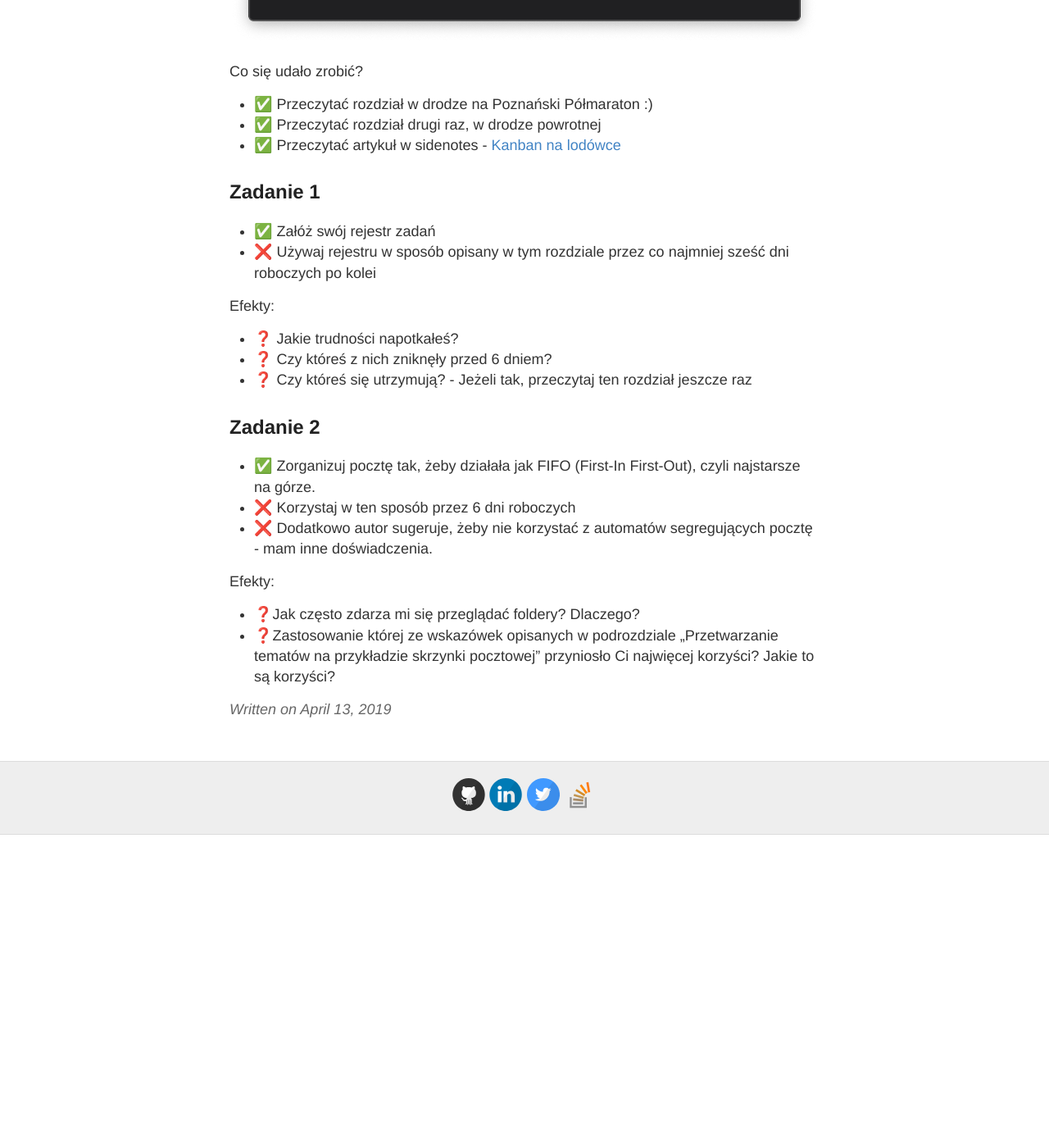
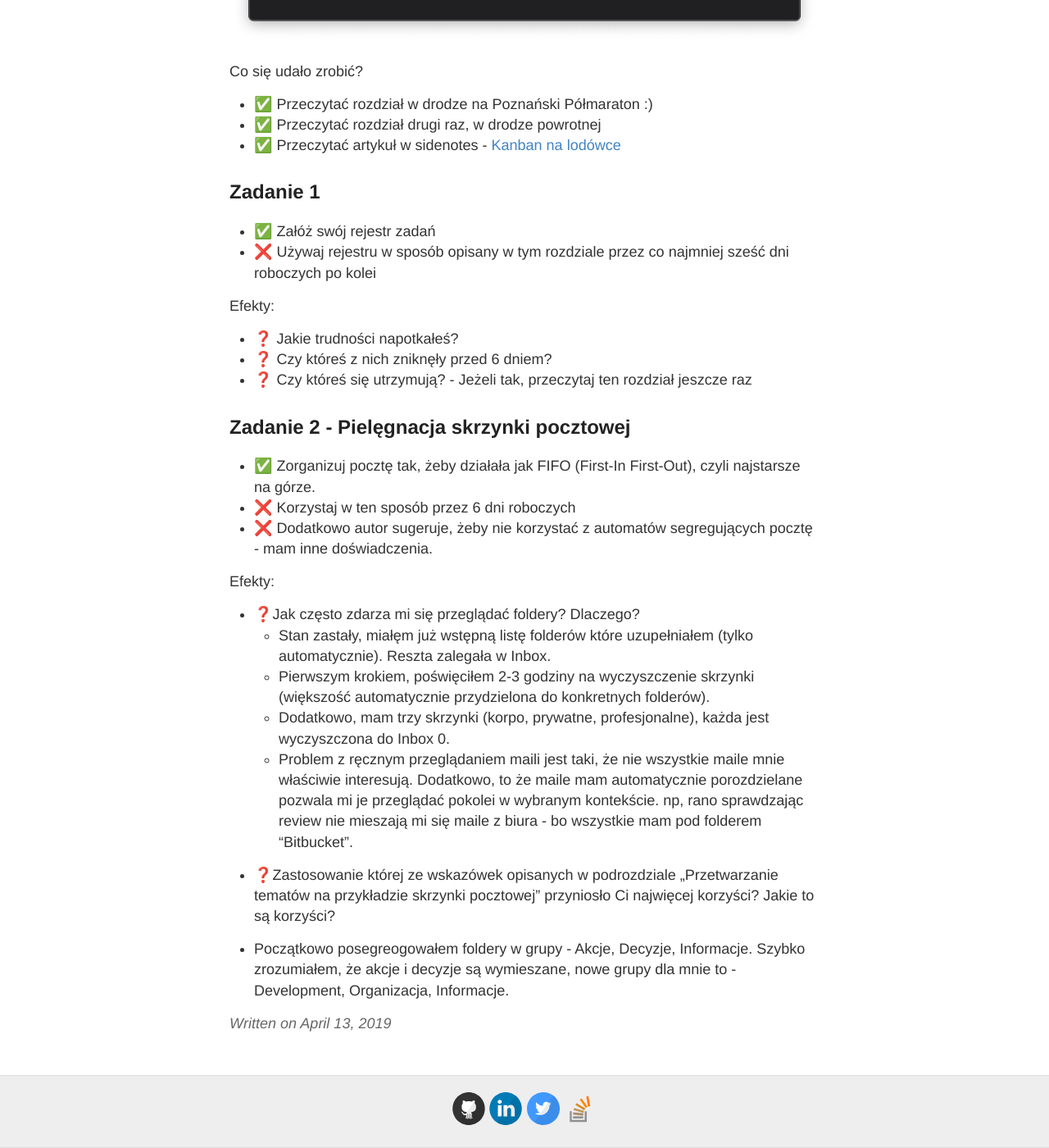
Before and after one commit to piotrl/getting-things-programmed-challange, a Jekyll site: the page built from _posts/2019-04-14-zbieranie-tematow.md, in a window 1280 px wide and 1400 px high, scrolled down 817 px. Shown: the whole window at 82% size. Built offline with Jekyll 4.4.1, drawn with Linux system fonts in a browser that asks for light colours; before the commit the page ends 1835 px from its top, so only the background shows below that.

Commit message:
Wnioski z pielęgnacji skrzynki

```diff
--- a/_posts/2019-04-14-zbieranie-tematow.md
+++ b/_posts/2019-04-14-zbieranie-tematow.md
@@ -28,7 +28,7 @@ Efekty:
 * ❓ Czy któreś z nich zniknęły przed 6 dniem?
 * ❓ Czy któreś się utrzymują? - Jeżeli tak, przeczytaj ten rozdział jeszcze raz
 
-## Zadanie 2
+## Zadanie 2 - Pielęgnacja skrzynki pocztowej
 
 * ✅ Zorganizuj pocztę tak, żeby działała jak FIFO (First-In First-Out), czyli najstarsze na górze.
 * ❌ Korzystaj w ten sposób przez 6 dni roboczych
@@ -36,7 +36,13 @@ Efekty:
 
 Efekty:
 * ❓Jak często zdarza mi się przeglądać foldery? Dlaczego?
+  * Stan zastały, miałęm już wstępną listę folderów które uzupełniałem (tylko automatycznie). Reszta zalegała w Inbox.
+  * Pierwszym krokiem, poświęciłem 2-3 godziny na wyczyszczenie skrzynki (większość automatycznie przydzielona do konkretnych folderów).
+  * Dodatkowo, mam trzy skrzynki (korpo, prywatne, profesjonalne), każda jest wyczyszczona do Inbox 0.
+  * Problem z ręcznym przeglądaniem maili jest taki, że nie wszystkie maile mnie właściwie interesują. Dodatkowo, to że maile mam automatycznie porozdzielane pozwala mi je przeglądać pokolei w wybranym kontekście. np, rano sprawdzając review nie mieszają mi się maile z biura - bo wszystkie mam pod folderem "Bitbucket".
 * ❓Zastosowanie której ze wskazówek opisanych w podrozdziale „Przetwarzanie tematów na przykładzie skrzynki pocztowej” przyniosło Ci najwięcej korzyści? Jakie to są korzyści?
+
+* Początkowo posegreogowałem foldery w grupy - Akcje, Decyzje, Informacje. Szybko zrozumiałem, że akcje i decyzje są wymieszane, nowe grupy dla mnie to - Development, Organizacja, Informacje.
 
 [nozbe]: https://nozbe.com/]
 [gtp-kanban-lodowka]: https://www.michalbartyzel.pl/2013/06/kanban-na-lodowce.html
```
